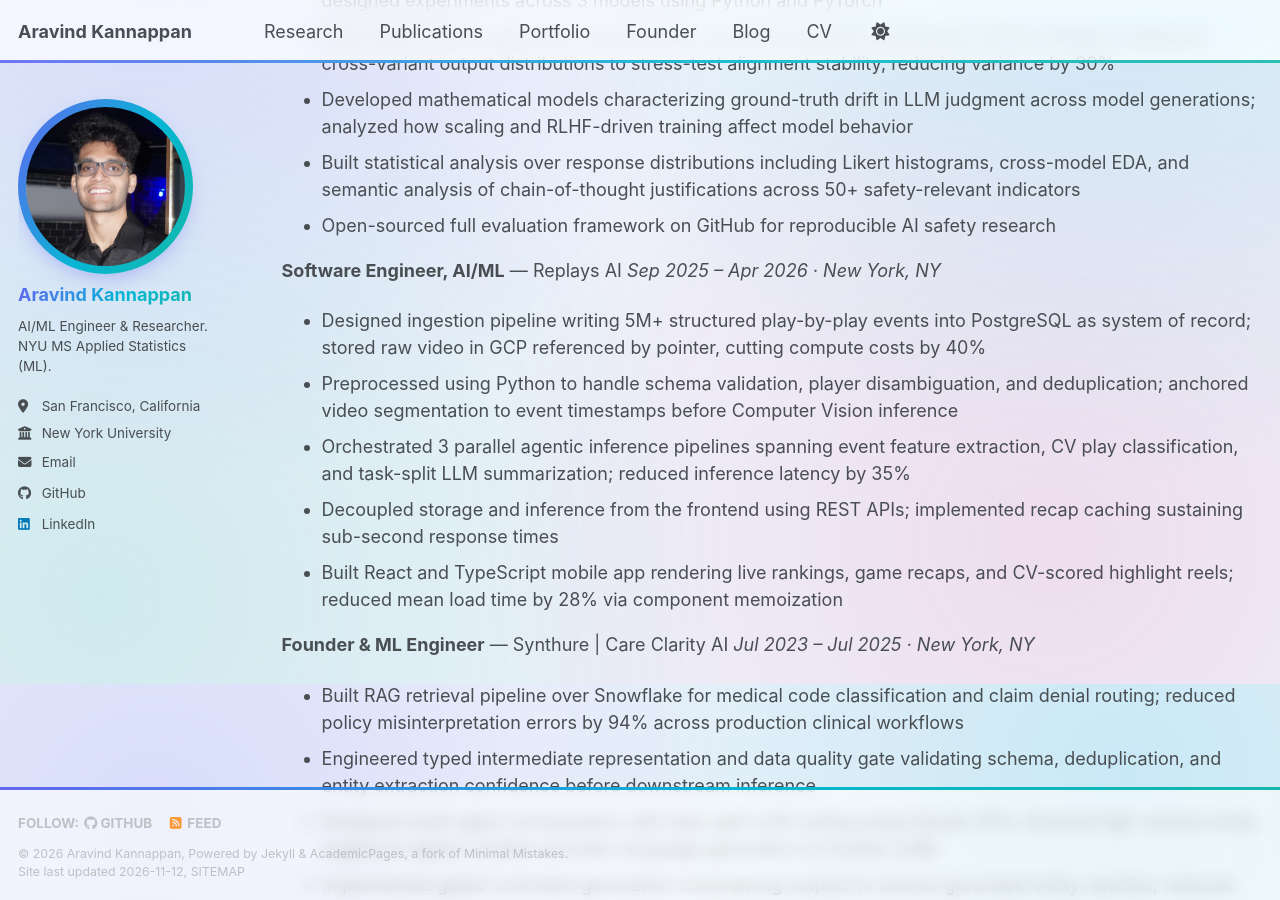
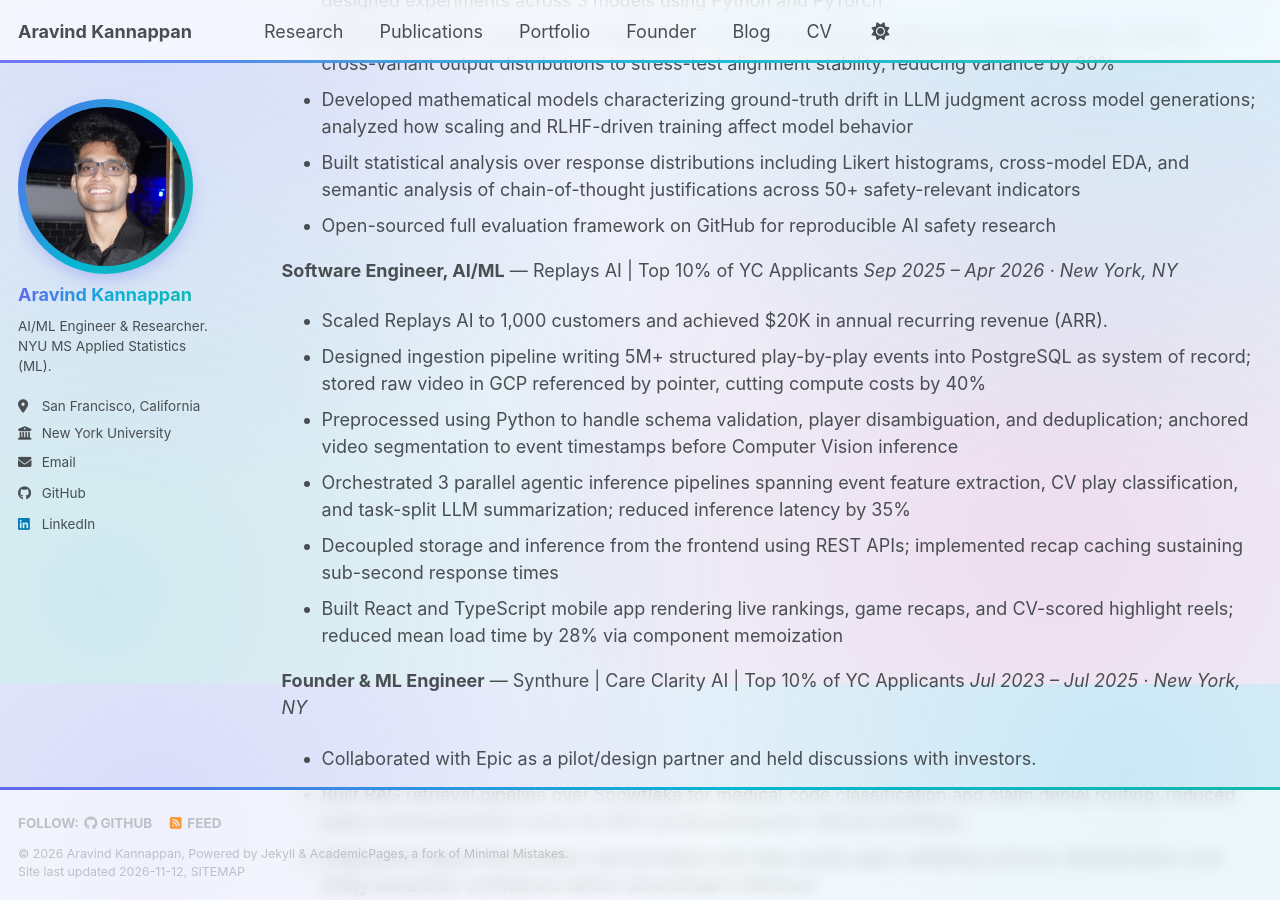
Before and after one commit to aravinds-kannappan/aravinds-kannappan.github.io, a Jekyll site: the page built from _pages/cv.md, in a window 1280 px wide and 900 px high, scrolled down 1116 px. Built offline with Jekyll 4.4.1, drawn with Linux system fonts in a browser that asks for light colours; a script bundle is joined from its source files by our own code; library files that are not in the unit come from our copies.

Commit message:
Update CV with startup traction, Epic pilot collaboration, and YC recognition

```diff
--- a/_pages/cv.md
+++ b/_pages/cv.md
@@ -39,16 +39,18 @@ redirect_from:
 - Built statistical analysis over response distributions including Likert histograms, cross-model EDA, and semantic analysis of chain-of-thought justifications across 50+ safety-relevant indicators
 - Open-sourced full evaluation framework on GitHub for reproducible AI safety research
 
-**Software Engineer, AI/ML** — Replays AI
+**Software Engineer, AI/ML** — Replays AI | Top 10% of YC Applicants
 *Sep 2025 – Apr 2026 · New York, NY*
+- Scaled Replays AI to 1,000 customers and achieved $20K in annual recurring revenue (ARR).
 - Designed ingestion pipeline writing 5M+ structured play-by-play events into PostgreSQL as system of record; stored raw video in GCP referenced by pointer, cutting compute costs by 40%
 - Preprocessed using Python to handle schema validation, player disambiguation, and deduplication; anchored video segmentation to event timestamps before Computer Vision inference
 - Orchestrated 3 parallel agentic inference pipelines spanning event feature extraction, CV play classification, and task-split LLM summarization; reduced inference latency by 35%
 - Decoupled storage and inference from the frontend using REST APIs; implemented recap caching sustaining sub-second response times
 - Built React and TypeScript mobile app rendering live rankings, game recaps, and CV-scored highlight reels; reduced mean load time by 28% via component memoization
 
-**Founder & ML Engineer** — Synthure \| Care Clarity AI
+**Founder & ML Engineer** — Synthure \| Care Clarity AI | Top 10% of YC Applicants
 *Jul 2023 – Jul 2025 · New York, NY*
+- Collaborated with Epic as a pilot/design partner and held discussions with investors.
 - Built RAG retrieval pipeline over Snowflake for medical code classification and claim denial routing; reduced policy misinterpretation errors by 94% across production clinical workflows
 - Engineered typed intermediate representation and data quality gate validating schema, deduplication, and entity extraction confidence before downstream inference
 - Designed multi-agent orchestration with task-split LLM routing using Claude APIs; directed high-volume entity tagging to lighter models and plain-language generation to frontier LLMs
```
Also changed, not shown: 1 other file.
